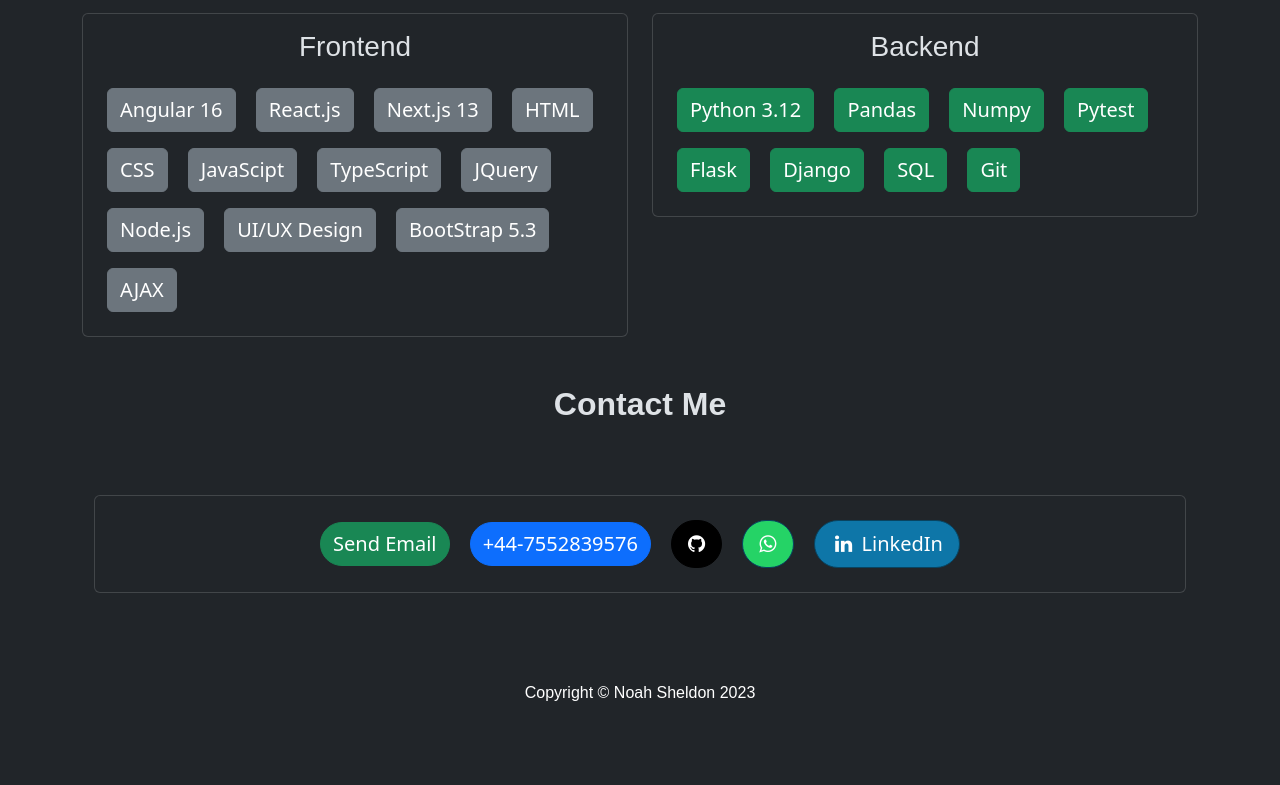
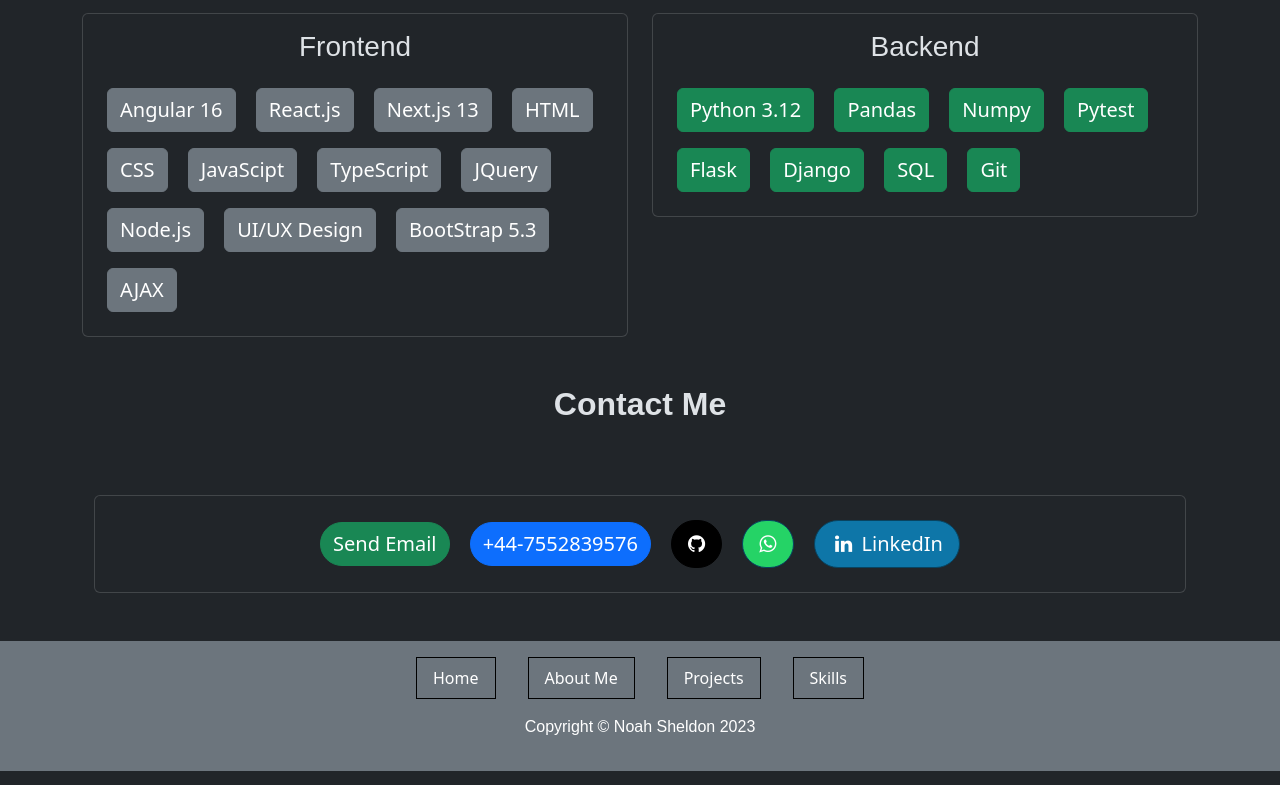
Before and after one commit to noah-sheldon/bootstrap-portfolio, a plain HTML site: page index.html in a window 1280 px wide. Shown: the part 3127-3912 px from the top of the page. Drawn offline with nearby package versions, Linux system fonts and the light colour scheme.

Commit message:
Added footer with hyperlinks, Added box shadow

```diff
--- a/assets/css/style.css
+++ b/assets/css/style.css
@@ -68,3 +68,12 @@ p {
   background-position: center;
   background-repeat: no-repeat;
 }
+
+.box a {
+  border: 1px solid black;
+}
+
+.box a:hover {
+  box-shadow: 0 3px 10px rgb(0, 0, 0) !important;
+
+}
--- a/index.html
+++ b/index.html
@@ -200,7 +200,7 @@
     </div>
 
     <!-- AboutMe Section -->
-    <div class="container">
+    <div class="container mb-4">
         <h2 id="contactme" class="row fw-bold justify-content-center mx-5 my-5">Contact Me</h2>
         <div class="row mt-3 d-inline text-center justify-content-center align-items-center">
             <div class="col-xs-12 col-sm-12 col-md-12 col-lg-12 col-xl-12">
@@ -227,14 +227,32 @@
     </div>
 
     <!-- Footer Section -->
-    <div class="container-fluid">
-        <footer class="row bg-dark p-3 m-5">
-            <p class="text-white text-center"><span class="copyright quick-links">Copyright &copy; Noah Sheldon
+    <footer>
+        <div class="container-fluid bg-secondary">
+            <div class="row">
+                <div class="col-md-12 my-3">
+                    <ul class="nav flex-row justify-content-center align-items-center box">
+                        <li class="nav-item box mx-3">
+                            <a class="nav-link text-white" href="#">Home</a>
+                        </li>
+                        <li class="nav-item box mx-3">
+                            <a class="nav-link text-white " href="#aboutme">About Me</a>
+                        </li>
+                        <li class="nav-item box mx-3">
+                            <a class="nav-link text-white" href="#projects">Projects</a>
+                        </li>
+                        <li class="nav-item box mx-3">
+                            <a class="nav-link text-white" href="#skills">Skills</a>
+                        </li>
+                    </ul>
+                    <p class="text-white text-center my-3"><span class="copyright quick-links">Copyright &copy; Noah Sheldon
                         <script>document.write(new Date().getFullYear())</script>
                     </span>
                 </p>
+                </div>
+            </div>
+        </div>
         </footer>
-    </div>
 
         <script src="https://cdn.jsdelivr.net/npm/@popperjs/core@2.11.8/dist/umd/popper.min.js"
             integrity="sha384-I7E8VVD/ismYTF4hNIPjVp/Zjvgyol6VFvRkX/vR+Vc4jQkC+hVqc2pM8ODewa9r"
```
Lines whose indentation alone changed are shown as unchanged.
